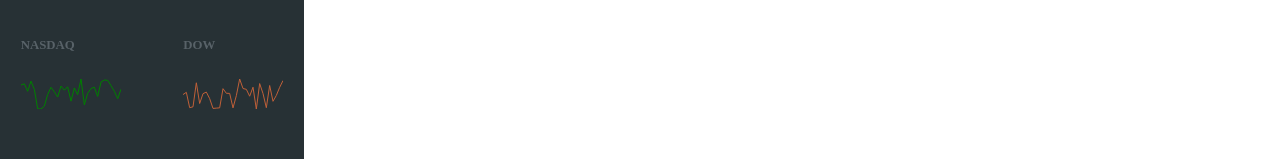
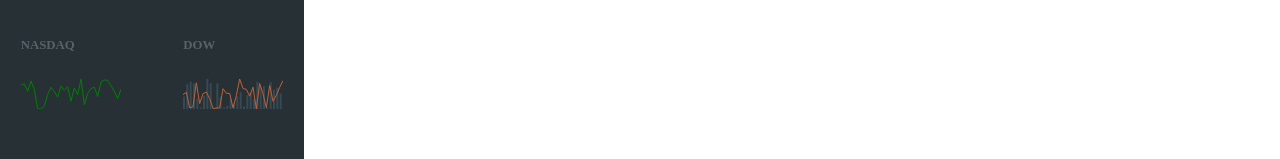
Before and after one commit to serCJm/react-admin-dashboard, a React (Create React App) app: page / in a window 1280 px wide. Both pictures are taken after a click on the element 152 px from the left and 116 px from the top of the page. Shown: the part 540-699 px from the top of the page. Built offline with nearby package versions, Linux system fonts and the light colour scheme.

Commit message:
Add dow chart to market graph tab

```diff
--- a/src/components/SideMenuGraphMarket.jsx
+++ b/src/components/SideMenuGraphMarket.jsx
@@ -39,6 +39,7 @@ class SideMenuGraphMarket extends Component {
           <h2 className="title">DOW</h2>
           <DowGraph
             data={dataDow}
+            dataVolume={dowVolume}
             width="100"
             height="40"
             margin={{ top: 10, right: 20 }}
--- a/src/components/graphs/DowGraph.jsx
+++ b/src/components/graphs/DowGraph.jsx
@@ -11,6 +11,11 @@ class DowGraph extends Component {
       .scaleLinear()
       .range([+this.props.height, +this.props.margin.top]),
     lineGenerator: d3.line(),
+    bars: null,
+    xBarScale: d3.scaleLinear().range([0, +this.props.width]),
+    yBarScale: d3
+      .scaleLinear()
+      .range([+this.props.height, +this.props.margin.top]),
     tooltip: {
       show: false,
       xGraph: null,
@@ -29,9 +34,10 @@ class DowGraph extends Component {
 
   static getDerivedStateFromProps(nextProps, prevState) {
     if (!nextProps.data) return null;
-    const { data } = nextProps;
-    const { xScale, yScale, lineGenerator } = prevState;
+    const { data, dataVolume } = nextProps;
+    const { xScale, yScale, lineGenerator, xBarScale, yBarScale } = prevState;
 
+    // line chart
     xScale.domain([0, d3.max(data, (d, i) => i)]);
     yScale.domain(d3.extent(data, d => d));
 
@@ -39,7 +45,20 @@ class DowGraph extends Component {
     lineGenerator.y(d => yScale(d));
 
     const line = lineGenerator(data);
-    return { line };
+
+    // bar chart
+    xBarScale.domain([0, d3.max(dataVolume, (d, i) => i)]);
+    yBarScale.domain(d3.extent(dataVolume, d => d));
+    const bars = dataVolume.map((d, i) => {
+      return {
+        x: xBarScale(i),
+        y: yBarScale(d),
+        height: nextProps.height - yScale(d),
+        width: "2",
+        fill: "rgb(54, 74, 84)"
+      };
+    });
+    return { line, bars };
   }
 
   componentDidMount() {
@@ -93,6 +112,18 @@ class DowGraph extends Component {
         />
       );
     }
+
+    const barChart = this.state.bars.map((d, i) => (
+      <rect
+        key={i}
+        x={d.x}
+        y={d.y}
+        height={d.height}
+        width={d.width}
+        fill={d.fill}
+      />
+    ));
+
     return (
       <div>
         <svg
@@ -102,7 +133,10 @@ class DowGraph extends Component {
           onMouseMove={this.handleMouseHover}
           onMouseLeave={this.handleMouseLeave}
         >
-          <path d={this.state.line} fill="none" stroke="rgb(192, 96, 56)" />
+          <g>
+            {barChart}
+            <path d={this.state.line} fill="none" stroke="rgb(192, 96, 56)" />
+          </g>
           {tooltipLine}
         </svg>
         {tooltipBox}
```
